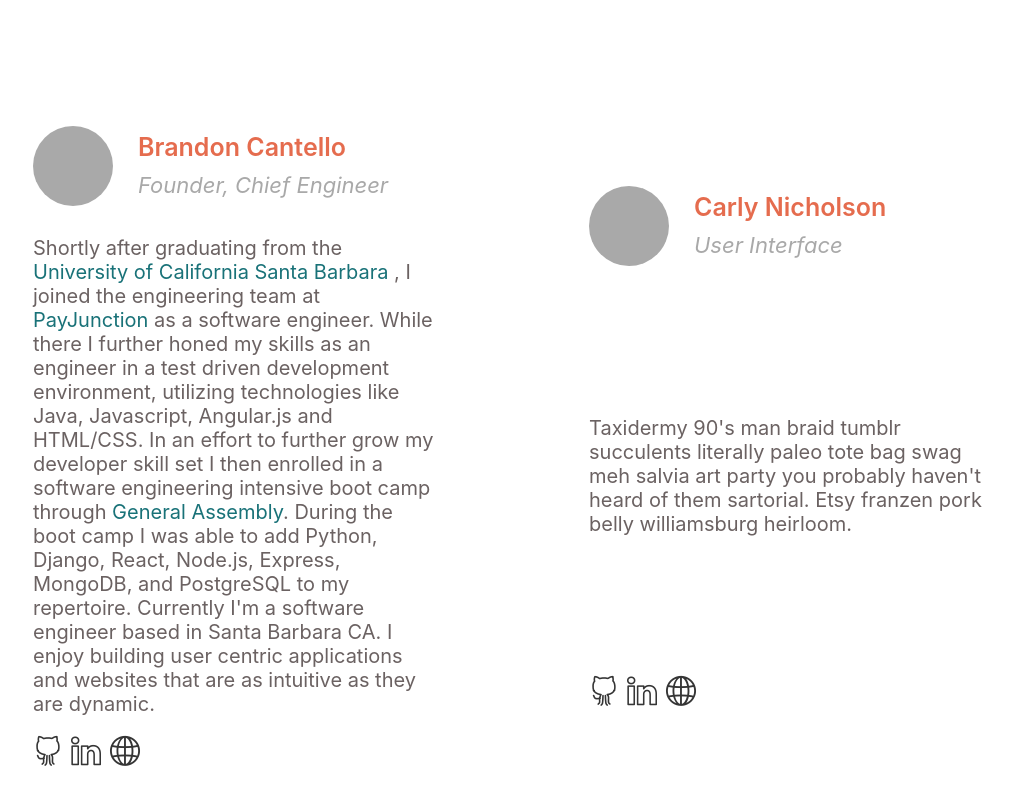
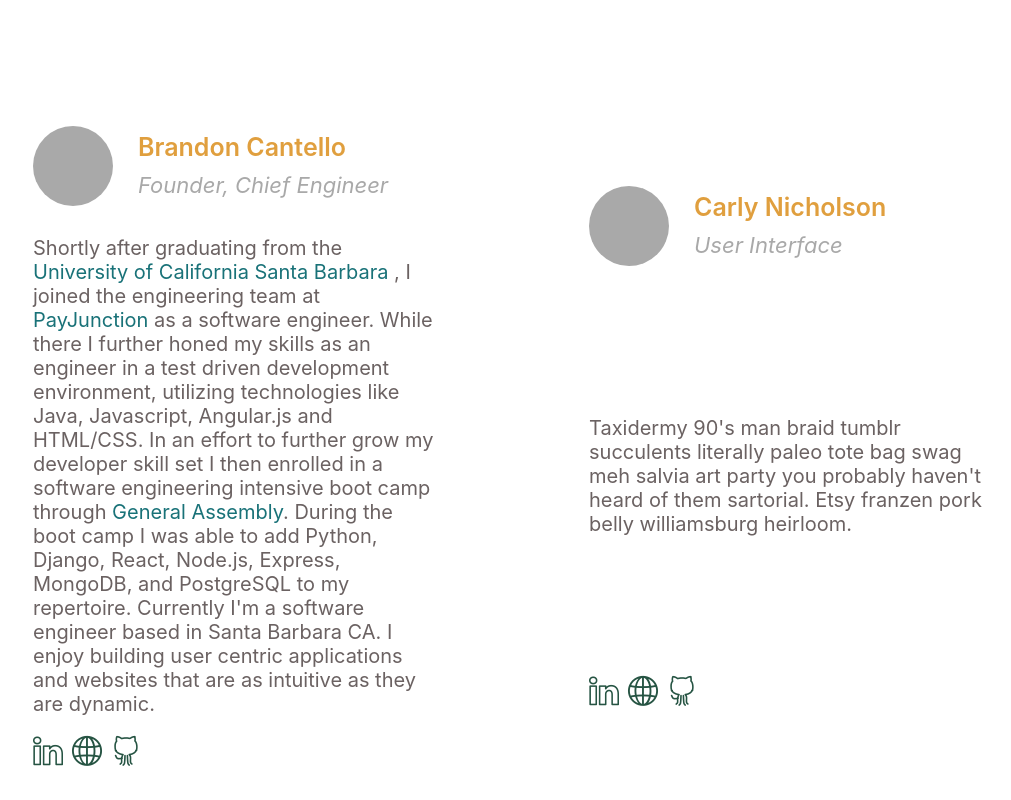
Before and after one commit to bcantello/peoples_voice_project, a React (Create React App) app: page /about in a window 1280 px wide. Shown: the part 260-1060 px from the top of the page, without its empty margins (121-1132 px from the left). Built offline with nearby package versions, Linux system fonts and the light colour scheme; no server answers.

Commit message:
fixes about social icon hover

```diff
--- a/src/pages/about/about.css
+++ b/src/pages/about/about.css
@@ -61,7 +61,7 @@
 }
 
 h2.member-name {
-    color: #E56C4E;
+    color: #E09F3E;
     font-size: 20px;
     font-weight: 600;
     text-align: left;
@@ -96,7 +96,6 @@ p.about-member {
 }
 
 .social-links:hover {
-    color: #E56C4E;
     cursor: pointer;
     text-decoration: none;
 }
@@ -111,10 +110,14 @@ p.about-member {
 }
 
 .icon-social-github {
-    color: #353535;
+    color: #265443;
     text-decoration: none;
     margin-left: 18px;
     margin-right: 18px;
+}
+
+.icon-social-github:hover {
+    color: #5D9F9E;
 }
 
 .linkedin, .linkedin > a, .linkedin:hover {
@@ -122,10 +125,14 @@ p.about-member {
 }
 
 .icon-social-linkedin {
-    color: #353535;
+    color: #265443;
     text-decoration: none;
     margin-left: 18px;
     margin-right: 18px;
+}
+
+.icon-social-linkedin:hover {
+    color: #5D9F9E;
 }
 
 .portfolio, .portfolio > a, .portfolio:hover {
@@ -133,10 +140,14 @@ p.about-member {
 }
 
 .icon-globe {
-    color: #353535;
+    color: #265443;
     text-decoration: none;
     margin-left: 18px;
     margin-right: 18px;
+}
+
+.icon-globe:hover {
+    color: #5D9F9E;
 }
 
 @media (min-width: 768px) and (max-width: 1023px){
@@ -222,13 +233,13 @@ p.about-member {
     }
 
     .icon-social-github {
-        margin-left: 50px;
+        margin-left: 5px;
         margin-right: 4px;
         font-size: 30px;
     }
 
     .icon-social-linkedin {
-        margin-left: 4px;
+        margin-left: 50px;
         margin-right: 4px;
         font-size: 30px;
     }
--- a/src/pages/about/about.js
+++ b/src/pages/about/about.js
@@ -32,10 +32,6 @@ export default function About() {
 						my repertoire. Currently I'm a software engineer based in Santa Barbara CA. I enjoy building
 						user centric applications and websites that are as intuitive as they are dynamic.</p>
 					<div className="social-links">
-						<div className="github">
-							<a href="https://github.com/bcantello" target="_blank" rel="nofollow noopener noreferrer"
-							   title="GitHub"><i className="icon-social-github"></i></a>
-						</div>
 						<div className="linkedin">
 							<a href="https://www.linkedin.com/in/brandon-cantello/" target="_blank"
 							   rel="nofollow noopener noreferrer" title="LinkedIn"><i
@@ -44,6 +40,10 @@ export default function About() {
 						<div className="portfolio">
 							<a href="http://brandoncantello.com/" target="_blank" rel="nofollow noopener noreferrer"
 							   title="Portfolio"><i className="icon-globe"></i></a>
+						</div>
+						<div className="github">
+							<a href="https://github.com/bcantello" target="_blank" rel="nofollow noopener noreferrer"
+							   title="GitHub"><i className="icon-social-github"></i></a>
 						</div>
 					</div>
 				</div>
@@ -60,10 +60,6 @@ export default function About() {
 						meh salvia art party you probably haven't heard of them sartorial. Etsy franzen pork belly
 						williamsburg heirloom.</p>
 					<div className="social-links">
-						<div className="github">
-							<a href="https://github.com/carlynicholson" target="_blank"
-							   rel="nofollow noopener noreferrer" title="GitHub"><i className="icon-social-github"></i></a>
-						</div>
 						<div className="linkedin">
 							<a href="https://www.linkedin.com/in/carlypnicholson/" target="_blank"
 							   rel="nofollow noopener noreferrer" title="LinkedIn"><i
@@ -73,6 +69,10 @@ export default function About() {
 							<a href="https://carlynicholson.github.io/portfolio/" target="_blank"
 							   rel="nofollow noopener noreferrer" title="Portfolio"><i className="icon-globe"></i></a>
 						</div>
+						<div className="github">
+							<a href="https://github.com/carlynicholson" target="_blank"
+							   rel="nofollow noopener noreferrer" title="GitHub"><i className="icon-social-github"></i></a>
+						</div>
 					</div>
 				</div>
 
```
